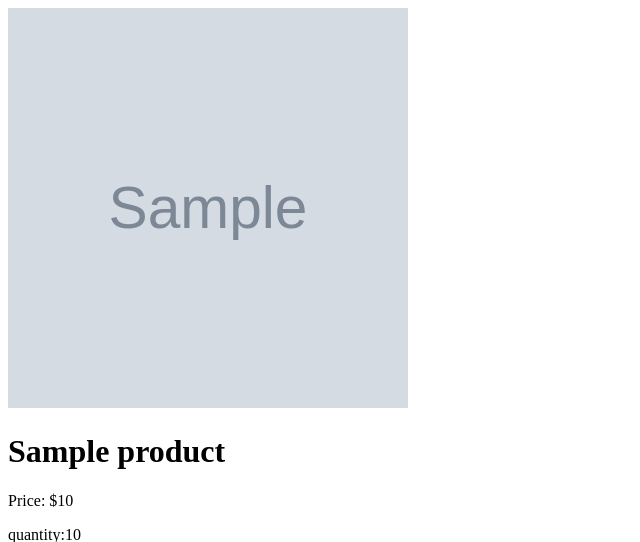
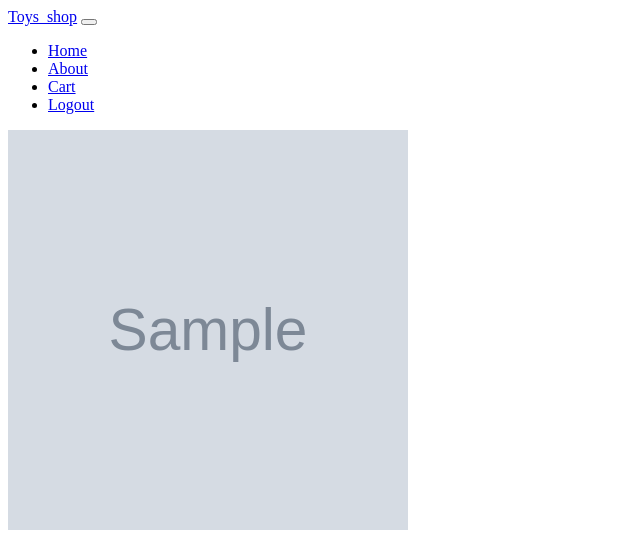
Before and after one commit to sruthykrishnan2005/toysmain, a Django app: template toys/template/user/bookings.html in a window 1280 px wide. Shown: the top 542 px of the page, without its empty margins (0-640 px from the left). Run offline with Django 3.2, Linux system fonts and the light colour scheme; the template is opened without the code that fills it: most values are stand-ins (such as "Sample title", 1, 10 or a date in 2020); grey boxes marked "Sample" are stand-in pictures.

Commit message:
toysmainadded

```diff
--- a/toys/app/urls.py
+++ b/toys/app/urls.py
@@ -26,6 +26,8 @@ urlpatterns = [
     path('cart_pro_buy/<cid>',views.cart_pro_buy),
     path('bookings',views.bookings),
     path('pro_buy/<pid>',views.pro_buy),
+    path('qty_in/<cid>',views.qty_in),
+    path('qty_dec/<cid>',views.qty_dec),
 
 
 ]
--- a/toys/template/shop/home.html
+++ b/toys/template/shop/home.html
@@ -35,7 +35,7 @@
             <a class="nav-link" href="add_cate">Add Category</a>
           </li>
           <li class="nav-item">
-            <a class="nav-link" href="view_booking">view_booking</a>
+            <a class="nav-link" href="view_bookings">view_booking</a>
           </li>
           <li class="nav-item">
             <a class="nav-link" href="logout">Logout</a>
--- a/toys/template/user/bookings.html
+++ b/toys/template/user/bookings.html
@@ -8,6 +8,30 @@
 </head>
 
 <body>
+    <nav class="navbar navbar-expand-sm bg-dark navbar-dark">
+        <div class="container-fluid">
+            <a class="navbar-brand" href="#">Toys_shop</a>
+            <button class="navbar-toggler" type="button" data-bs-toggle="collapse" data-bs-target="#collapsibleNavbar">
+                <span class="navbar-toggler-icon"></span>
+            </button>
+            <div class="collapse navbar-collapse" id="collapsibleNavbar">
+                <ul class="navbar-nav">
+                    <li class="nav-item">
+                        <a class="nav-link" href="/">Home</a>
+                    </li>
+                    <li class="nav-item">
+                        <a class="nav-link" href="../about_us">About</a>
+                    </li>
+                    <li class="nav-item">
+                        <a class="nav-link" href="../view_cart">Cart</a>
+                    </li>
+                    <li class="nav-item">
+                        <a class="nav-link" href="../logout">Logout</a>
+                    </li>
+                </ul>
+            </div>
+        </div>
+    </nav>
     <div class="container">
         <div class="row">
             {% for i in bookings %}
--- a/toys/template/user/contact.html
+++ b/toys/template/user/contact.html
@@ -228,7 +228,7 @@
                         <a class="nav-link" href="../about_us">About</a>
                     </li>
                     <li class="nav-item">
-                        <a class="nav-link" href="">Booking</a>
+                        <a class="nav-link" href="../bookings">Booking</a>
                     </li>
                     <li class="nav-item">
                         <a class="nav-link" href="../view_cart">Cart</a>
--- a/toys/template/user/home.html
+++ b/toys/template/user/home.html
@@ -313,7 +313,7 @@
             <a class="nav-link" href="about_us">About</a>
           </li>
           <li class="nav-item">
-            <a class="nav-link" href="booking">Booking</a>
+            <a class="nav-link" href="bookings">Booking</a>
           </li>
           <li class="nav-item">
             <a class="nav-link" href="view_cart">Cart</a>
```
Also changed, not shown: toys/app/views.py (+17 -0 lines), toys/template/user/cart.html (+25 -0 lines), toys/db.sqlite3.
